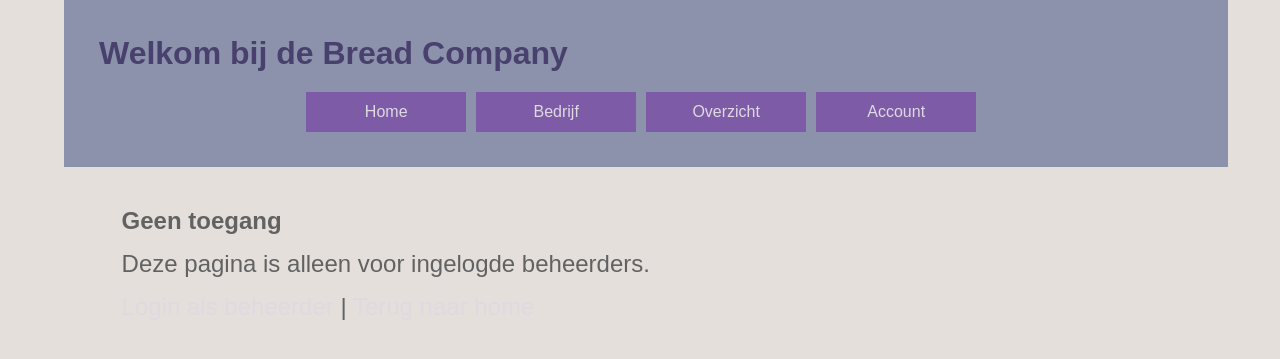
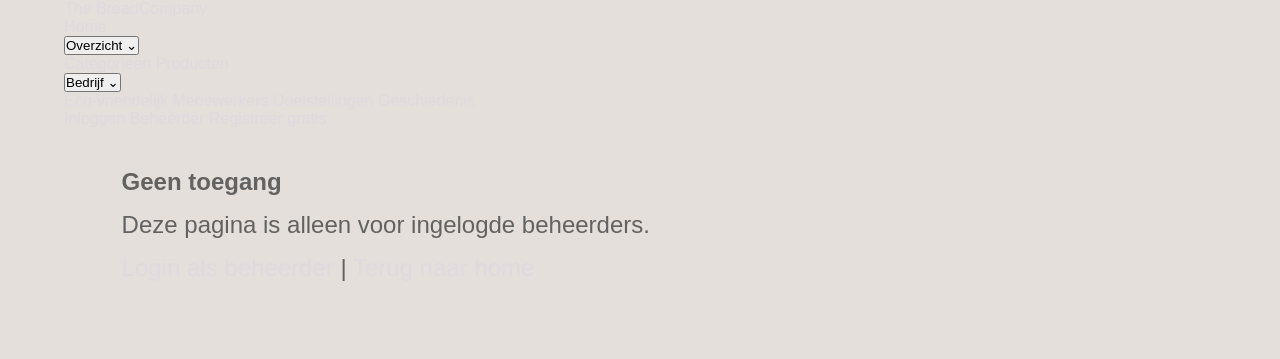
Before and after one commit to BerkayMelihAtakli/SOD1A-Halalpork, a PHP site: page /admin-add.php in a window 1280 px wide. Shown: the top 359 px of the page. Run offline with PHP 8.4, Linux system fonts and the light colour scheme.

Commit message:
A00-01: nav e homepage iguais ao design Figma - nav branco com logo, footer identico
Co-Authored-By: Claude Sonnet 4.6 <noreply@anthropic.com>

```diff
--- a/nav.html
+++ b/nav.html
@@ -1,125 +1,138 @@
 <?php
-// nav.html — bezoeker/klant/beheerder menu
 if (!isset($_SESSION)) { session_start(); }
 $toegang = $_SESSION['SoortToegang'] ?? '';
+$klantId = (int)($_SESSION['welkNummerIsDit'] ?? 0);
 ?>
-<header>
-    <h1>Welkom bij de Bread Company</h1>
-    <div class="nav-flex01">
-      <ul class="main-menu">
+<nav class="hp-nav">
+  <div class="hp-nav-inner">
 
-        <li class="main-item"><a href="index.php">Home</a></li>
+    <!-- Logo -->
+    <a href="index.php" class="hp-nav-logo">
+      <span class="hp-nav-logo-halal">The Bread</span><span class="hp-nav-logo-pork">Company</span>
+    </a>
 
-        <li class="main-item"><a href="#">Bedrijf</a>
-            <ul>
-                <li><a href="stat-ecofriend.php" class="scndlvl">Eco-vriendelijk</a></li>
-                <li><a href="stat-employees.php" class="scndlvl">Medewerkers</a></li>
-                <li><a href="stat-targets.php" class="scndlvl">Doelstellingen</a></li>
-                <li><a href="stat-history.php" class="scndlvl">Geschiedenis</a></li>
-            </ul>
-        </li>
+    <!-- Links -->
+    <div class="hp-nav-links">
+      <a href="index.php" class="hp-nav-link">Home</a>
 
-        <?php if ($toegang === 'Beheer'): ?>
-        <!-- ===== BEHEERDER MENU ===== -->
-        <li class="main-item"><a href="#">Overzicht</a>
-            <ul>
-                <li><a href="cat-crud-shw.php" class="scndlvl">Categorieën</a></li>
-                <li><a href="cli-crud-shw.php" class="scndlvl">Klanten</a></li>
-                <li><a href="sup-crud-shw.php" class="scndlvl">Leveranciers</a></li>
-                <li><a href="pro-crud-shw.php" class="scndlvl">Producten</a></li>
-                <li><a href="pur-crud-add.php" class="scndlvl">Bestellen</a></li>
-                <li><a href="pur-crud-shw.php" class="scndlvl">Aankopen</a></li>
-                <li><a href="pur-shw-all.php" class="scndlvl">Alle aankopen</a></li>
-                <li><a href="cou-crud-shw.php" class="scndlvl">Landen</a></li>
-            </ul>
-        </li>
+      <?php if ($toegang === 'Beheer'): ?>
 
-        <li class="main-item">
-          <a href="#">Informatie</a>
-          <ul class="sub-menu">
-            <li><a href="">Klanten</a>
-              <ul>
-                <li><a href="cli-shw-pur.php" class="thrdlvl">Klanten + aankopen</a></li>
-                <li><a href="cli-shw-nopur.php" class="thrdlvl">Klanten zonder aankoop</a></li>
-                <li><a href="cli-shw-admin.php" class="thrdlvl">Alle beheerders</a></li>
-              </ul>
-            </li>
-            <li><a href="">Gemiddeld</a>
-              <ul>
-                <li><a href="avg-prodprice-per-supl.php" class="thrdlvl">Prodprijs-lev</a></li>
-                <li><a href="cat-shw-avgprice.php" class="thrdlvl">Prodprijs-catgr</a></li>
-                <li><a href="total-price-per-purch.php" class="thrdlvl">Tot prijs-aankoop</a></li>
-              </ul>
-            </li>
-            <li><a href="">Samengesteld</a>
-              <ul>
-                <li><a href="shw-purchdet-per-prod.php" class="thrdlvl">Aankoopdet.-prod</a></li>
-                <li><a href="shw-prod-per-supl.php" class="thrdlvl">Produkt-lev</a></li>
-                <li><a href="shw-prod-per-cat.php" class="thrdlvl">Produkt-cat</a></li>
-                <li><a href="pro-shw-pur.php" class="thrdlvl">Producten-aankopen</a></li>
-              </ul>
-            </li>
-          </ul>
-        </li>
+        <!-- BEHEERDER -->
+        <div class="hp-nav-dropdown">
+          <button class="hp-nav-link hp-nav-btn">Overzicht <span class="hp-chevron">&#8964;</span></button>
+          <div class="hp-nav-drop">
+            <a href="cat-crud-shw.php">Categorieën</a>
+            <a href="cli-crud-shw.php">Klanten</a>
+            <a href="sup-crud-shw.php">Leveranciers</a>
+            <a href="pro-crud-shw.php">Producten</a>
+            <a href="pur-crud-shw.php">Aankopen</a>
+            <a href="cou-crud-shw.php">Landen</a>
+          </div>
+        </div>
 
-        <li class="main-item"><a href="#">Onderhoud</a>
-          <ul>
-            <li><a href="cat-crud-get.php" class="scndlvl">Categorieen</a></li>
-            <li><a href="cli-crud-get.php" class="scndlvl">Klanten</a></li>
-            <li><a href="sup-crud-get.php" class="scndlvl">Leveranciers</a></li>
-            <li><a href="pro-crud-get.php" class="scndlvl">Producten</a></li>
-            <li><a href="pro-crud-shw01.php" class="scndlvl">Inactieve producten</a></li>
-            <li><a href="pur-crud-get.php" class="scndlvl">Aankopen</a></li>
-            <li><a href="cou-crud-get.php" class="scndlvl">Landen</a></li>
-            <li><a href="admin-add.php" class="scndlvl">Beheerrechten geven</a></li>
-          </ul>
-        </li>
+        <div class="hp-nav-dropdown">
+          <button class="hp-nav-link hp-nav-btn">Bedrijf <span class="hp-chevron">&#8964;</span></button>
+          <div class="hp-nav-drop">
+            <a href="stat-ecofriend.php">Eco-vriendelijk</a>
+            <a href="stat-employees.php">Medewerkers</a>
+            <a href="stat-targets.php">Doelstellingen</a>
+            <a href="stat-history.php">Geschiedenis</a>
+          </div>
+        </div>
 
-        <li class="main-item"><a href="#">Account</a>
-          <ul>
-            <li><span class="scndlvl">Ingelogd als beheerder</span></li>
-            <li><a href="logout.php" class="scndlvl">Uitloggen</a></li>
-          </ul>
-        </li>
+        <div class="hp-nav-dropdown">
+          <button class="hp-nav-link hp-nav-btn">Informatie <span class="hp-chevron">&#8964;</span></button>
+          <div class="hp-nav-drop">
+            <a href="cli-shw-pur.php">Klanten + aankopen</a>
+            <a href="cli-shw-nopur.php">Klanten zonder aankoop</a>
+            <a href="cli-shw-admin.php">Alle beheerders</a>
+            <a href="avg-prodprice-per-supl.php">Prodprijs per lev</a>
+            <a href="cat-shw-avgprice.php">Prodprijs per catgr</a>
+            <a href="total-price-per-purch.php">Tot prijs per aankoop</a>
+            <a href="shw-prod-per-supl.php">Produkt per lev</a>
+            <a href="shw-prod-per-cat.php">Produkt per cat</a>
+          </div>
+        </div>
 
-        <?php elseif ($toegang === 'Klant'): ?>
-        <!-- ===== KLANT MENU ===== -->
-        <li class="main-item"><a href="#">Overzicht</a>
-            <ul>
-                <li><a href="cat-crud-shw.php" class="scndlvl">Categorieën</a></li>
-                <li><a href="pro-crud-shw.php" class="scndlvl">Producten</a></li>
-            </ul>
-        </li>
+        <div class="hp-nav-dropdown">
+          <button class="hp-nav-link hp-nav-btn">Onderhoud <span class="hp-chevron">&#8964;</span></button>
+          <div class="hp-nav-drop">
+            <a href="cat-crud-get.php">Categorieen</a>
+            <a href="cli-crud-get.php">Klanten</a>
+            <a href="sup-crud-get.php">Leveranciers</a>
+            <a href="pro-crud-get.php">Producten</a>
+            <a href="pur-crud-get.php">Aankopen</a>
+            <a href="cou-crud-get.php">Landen</a>
+            <a href="admin-add.php">Beheerrechten geven</a>
+          </div>
+        </div>
 
-        <li class="main-item"><a href="#">Mijn Account</a>
-            <ul>
-                <li><a href="pur-crud-shw.php" class="scndlvl">Mijn bestellingen</a></li>
-                <li><a href="pur-crud-add.php" class="scndlvl">Nieuwe bestelling</a></li>
-                <li><a href="cli-crud-upd.php?id=<?php echo (int)($_SESSION['welkNummerIsDit'] ?? 0); ?>" class="scndlvl">Mijn gegevens</a></li>
-            </ul>
-        </li>
+        <div class="hp-nav-dropdown">
+          <button class="hp-nav-link hp-nav-btn">Account <span class="hp-chevron">&#8964;</span></button>
+          <div class="hp-nav-drop">
+            <span class="hp-nav-drop-label">Ingelogd als beheerder</span>
+            <a href="logout.php">Uitloggen</a>
+          </div>
+        </div>
 
-        <li class="main-item"><a href="logout.php">Uitloggen</a></li>
+      <?php elseif ($toegang === 'Klant'): ?>
 
-        <?php else: ?>
-        <!-- ===== BEZOEKER MENU ===== -->
-        <li class="main-item"><a href="#">Overzicht</a>
-            <ul>
-                <li><a href="cat-crud-shw.php" class="scndlvl">Categorieën</a></li>
-                <li><a href="pro-crud-shw.php" class="scndlvl">Producten</a></li>
-            </ul>
-        </li>
+        <!-- KLANT -->
+        <div class="hp-nav-dropdown">
+          <button class="hp-nav-link hp-nav-btn">Overzicht <span class="hp-chevron">&#8964;</span></button>
+          <div class="hp-nav-drop">
+            <a href="cat-crud-shw.php">Categorieën</a>
+            <a href="pro-crud-shw.php">Producten</a>
+          </div>
+        </div>
 
-        <li class="main-item"><a href="#">Account</a>
-            <ul>
-                <li><a href="inlog-client.php" class="scndlvl">Inloggen</a></li>
-                <li><a href="cli-crud-add.php" class="scndlvl">Registreren</a></li>
-                <li><a href="inlog-admin.php" class="scndlvl">Inloggen beheerder</a></li>
-            </ul>
-        </li>
+        <div class="hp-nav-dropdown">
+          <button class="hp-nav-link hp-nav-btn">Bedrijf <span class="hp-chevron">&#8964;</span></button>
+          <div class="hp-nav-drop">
+            <a href="stat-ecofriend.php">Eco-vriendelijk</a>
+            <a href="stat-employees.php">Medewerkers</a>
+            <a href="stat-targets.php">Doelstellingen</a>
+            <a href="stat-history.php">Geschiedenis</a>
+          </div>
+        </div>
 
-        <?php endif; ?>
+        <div class="hp-nav-dropdown">
+          <button class="hp-nav-link hp-nav-btn">Mijn Account <span class="hp-chevron">&#8964;</span></button>
+          <div class="hp-nav-drop">
+            <a href="pur-crud-shw.php">Mijn bestellingen</a>
+            <a href="pur-crud-add.php">Nieuwe bestelling</a>
+            <a href="cli-crud-upd.php?id=<?= $klantId ?>">Mijn gegevens</a>
+            <a href="logout.php">Uitloggen</a>
+          </div>
+        </div>
 
-      </ul>
+      <?php else: ?>
+
+        <!-- GAST -->
+        <div class="hp-nav-dropdown">
+          <button class="hp-nav-link hp-nav-btn">Overzicht <span class="hp-chevron">&#8964;</span></button>
+          <div class="hp-nav-drop">
+            <a href="cat-crud-shw.php">Categorieën</a>
+            <a href="pro-crud-shw.php">Producten</a>
+          </div>
+        </div>
+
+        <div class="hp-nav-dropdown">
+          <button class="hp-nav-link hp-nav-btn">Bedrijf <span class="hp-chevron">&#8964;</span></button>
+          <div class="hp-nav-drop">
+            <a href="stat-ecofriend.php">Eco-vriendelijk</a>
+            <a href="stat-employees.php">Medewerkers</a>
+            <a href="stat-targets.php">Doelstellingen</a>
+            <a href="stat-history.php">Geschiedenis</a>
+          </div>
+        </div>
+
+        <a href="inlog-client.php" class="hp-nav-link">Inloggen</a>
+        <a href="inlog-admin.php" class="hp-nav-link">Beheerder</a>
+        <a href="cli-crud-add.php" class="hp-nav-cta">Registreer gratis</a>
+
+      <?php endif; ?>
     </div>
-</header>
+
+  </div>
+</nav>
```
Also changed, not shown: homepage.css (+252 -82 lines), index.php (+10 -9 lines).
